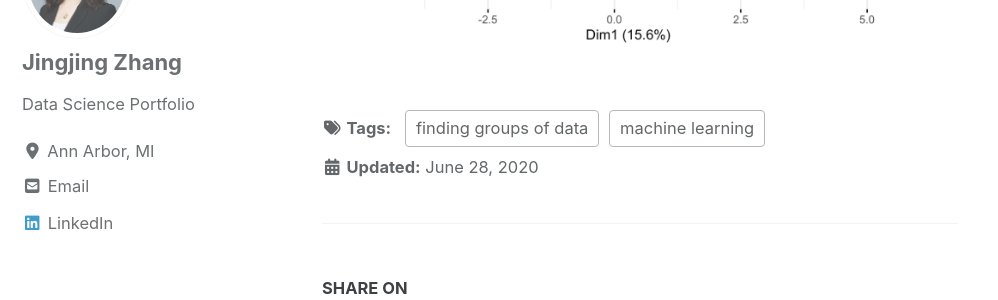
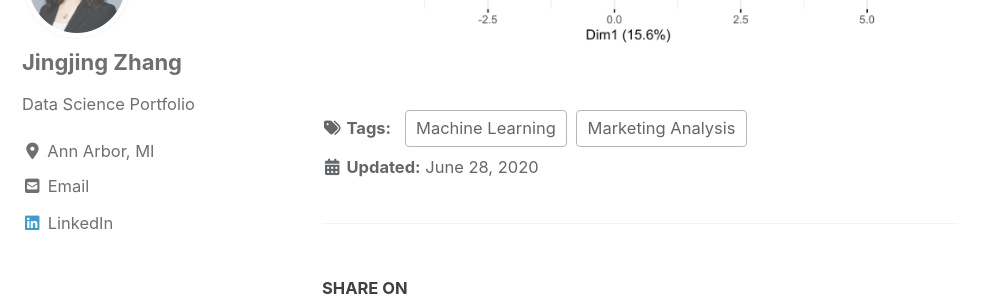
Before and after one commit to jingzjj2020/jingjingzhang.github.io, a Jekyll site: the page built from _posts/2020-06-28-kmeans_clustering.md, in a window 1280 px wide and 900 px high, scrolled down 2106 px. Shown: the part 142-442 px from the top of the window, without its empty margins (0-998 px from the left). Built offline with Jekyll 4.4.1, drawn with Linux system fonts in a browser that asks for light colours; cached includes are drawn as plain includes; nearby versions of some CDN libraries.

Commit message:
Update 2020-06-28-kmeans_clustering.md

```diff
--- a/_posts/2020-06-28-kmeans_clustering.md
+++ b/_posts/2020-06-28-kmeans_clustering.md
@@ -1,7 +1,7 @@
 ---
 title: "Clustering with K-means"
 date: 2020-06-28
-tags: [machine learning, finding groups of data]
+tags: [Machine Learning, Marketing Analysis]
 header:
   images: "/images/Background-01.jpg"
 excerpt: "Machine Learning"
```
